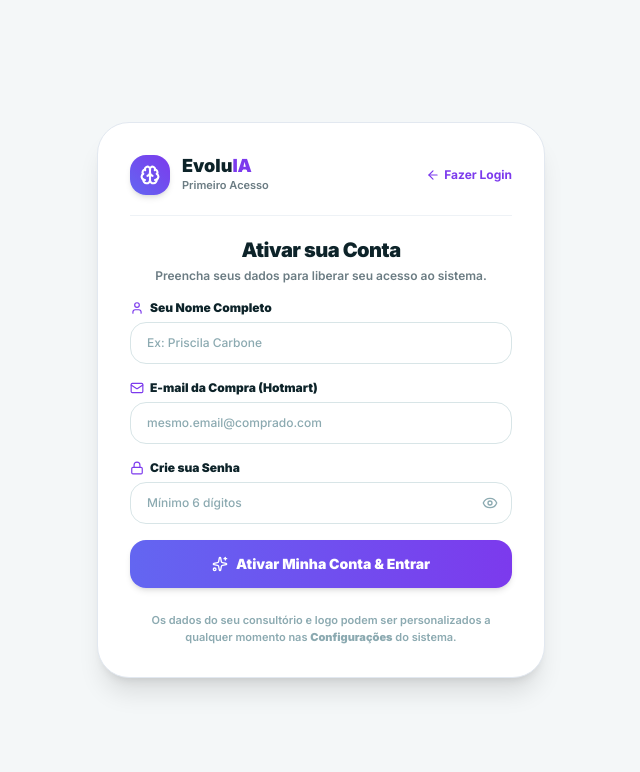
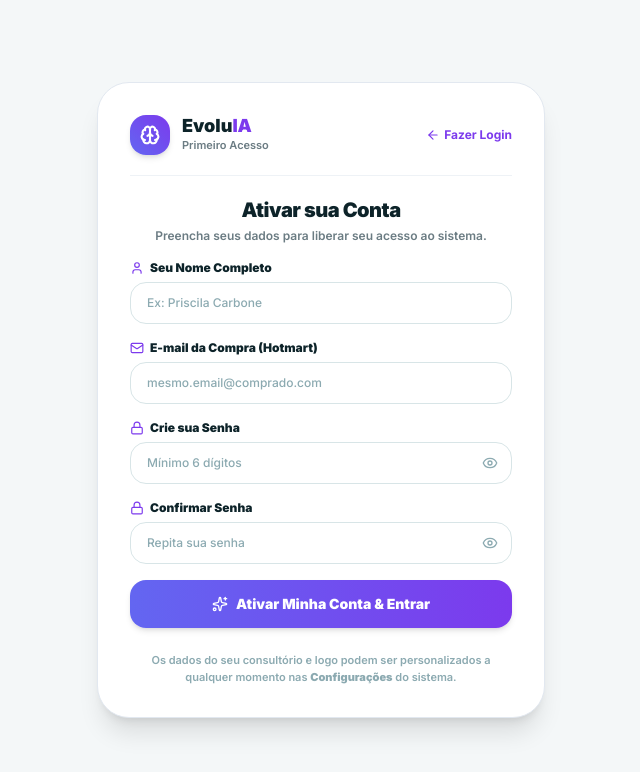
Before and after one commit to renatocarbone817/EvoluIA, a React (Vite) app: page /cadastro in a window 1280 px wide. Shown: the top 772 px of the page, without its empty margins (319-959 px from the left). Built offline with nearby package versions, Linux system fonts and the light colour scheme; no server answers.

Commit message:
feat: Adicao do campo Confirmar Senha na tela de cadastro simples

```diff
--- a/src/pages/auth/RegisterPage.tsx
+++ b/src/pages/auth/RegisterPage.tsx
@@ -10,7 +10,6 @@ import {
   User,
   AlertCircle,
   ExternalLink,
-  CheckCircle2,
   ArrowLeft,
 } from "lucide-react"
 import { supabase } from "@/lib/supabase"
@@ -22,11 +21,13 @@ export function RegisterPage() {
   const [loading, setLoading] = useState(false)
   const [purchaseNotFound, setPurchaseNotFound] = useState(false)
   const [showPassword, setShowPassword] = useState(false)
+  const [showConfirmPassword, setShowConfirmPassword] = useState(false)
 
   const [form, setForm] = useState({
     full_name: "",
     email: "",
     password: "",
+    confirm_password: "",
   })
 
   const [errors, setErrors] = useState<Record<string, string>>({})
@@ -50,6 +51,10 @@ export function RegisterPage() {
 
     if (!form.password) errs.password = "Crie uma senha"
     else if (form.password.length < 6) errs.password = "Mínimo de 6 caracteres"
+
+    if (form.password !== form.confirm_password) {
+      errs.confirm_password = "As senhas digitadas não coincidem"
+    }
 
     setErrors(errs)
     if (Object.keys(errs).length > 0) return
@@ -176,7 +181,7 @@ export function RegisterPage() {
           </p>
         </div>
 
-        {/* FORMULÁRIO ULTRA SIMPLES (1 ÚNICA TELA: NOME, EMAIL, SENHA) */}
+        {/* FORMULÁRIO (NOME, EMAIL, SENHA E CONFIRMAÇÃO DE SENHA) */}
         <form onSubmit={handleRegister} className="space-y-4">
           {/* Alerta de Compra Não Encontrada na Hotmart */}
           {purchaseNotFound && (
@@ -263,12 +268,42 @@ export function RegisterPage() {
                 type="button"
                 onClick={() => setShowPassword(!showPassword)}
                 className="absolute right-3.5 top-1/2 -translate-y-1/2 text-[#8CAAB1] hover:text-[#0D2329]"
+                title={showPassword ? "Ocultar senha" : "Ver senha"}
               >
                 {showPassword ? <EyeOff className="w-4 h-4" /> : <Eye className="w-4 h-4" />}
               </button>
             </div>
             {errors.password && (
               <p className="text-[11px] font-bold text-[#DC2626]">{errors.password}</p>
+            )}
+          </div>
+
+          {/* 4. Confirmar Senha */}
+          <div className="space-y-1.5">
+            <label className="text-xs font-black text-[#0D2329] flex items-center gap-1.5">
+              <Lock className="w-3.5 h-3.5 text-[#7C3AED]" />
+              <span>Confirmar Senha</span>
+            </label>
+            <div className="relative">
+              <input
+                type={showConfirmPassword ? "text" : "password"}
+                required
+                placeholder="Repita sua senha"
+                value={form.confirm_password}
+                onChange={(e) => handleChange("confirm_password", e.target.value)}
+                className="w-full px-4 py-3 pr-10 rounded-2xl border border-[#D8E5E7] bg-white text-xs font-medium text-[#0D2329] focus:outline-none focus:border-[#7C3AED] shadow-2xs placeholder:text-[#8CAAB1]"
+              />
+              <button
+                type="button"
+                onClick={() => setShowConfirmPassword(!showConfirmPassword)}
+                className="absolute right-3.5 top-1/2 -translate-y-1/2 text-[#8CAAB1] hover:text-[#0D2329]"
+                title={showConfirmPassword ? "Ocultar senha" : "Ver senha"}
+              >
+                {showConfirmPassword ? <EyeOff className="w-4 h-4" /> : <Eye className="w-4 h-4" />}
+              </button>
+            </div>
+            {errors.confirm_password && (
+              <p className="text-[11px] font-bold text-[#DC2626]">{errors.confirm_password}</p>
             )}
           </div>
 
```
